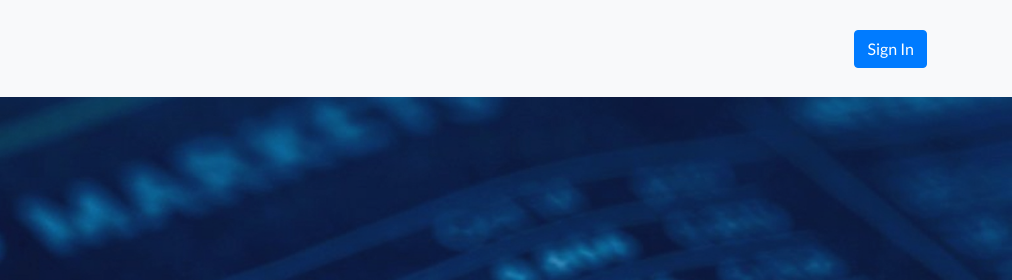
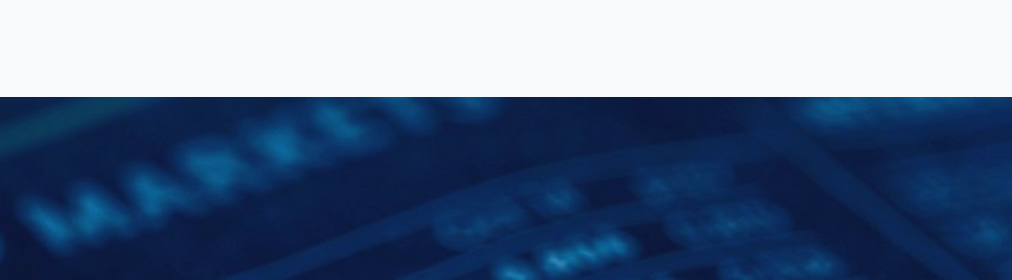
Before and after one commit to InvestNinja/investninja.github.io, a website: page index.html in a window 1280 px wide. Shown: the top 280 px of the page, 268-1280 px from the left. Drawn offline with Linux system fonts and the light colour scheme.

Commit message:
Update index.html

```diff
--- a/index.html
+++ b/index.html
@@ -29,7 +29,7 @@
     <nav class="navbar navbar-light bg-light static-top">
       <div class="container">
         <a class="navbar-brand" href="http://investninja.github.io"><img src="img/logo.png" alt="InvestNinja">InvestNinja</a>
-        <a class="btn btn-primary" href="#">Sign In</a>
+        <!--<a class="btn btn-primary" href="#">Sign In</a>-->
       </div>
     </nav>
 
```
